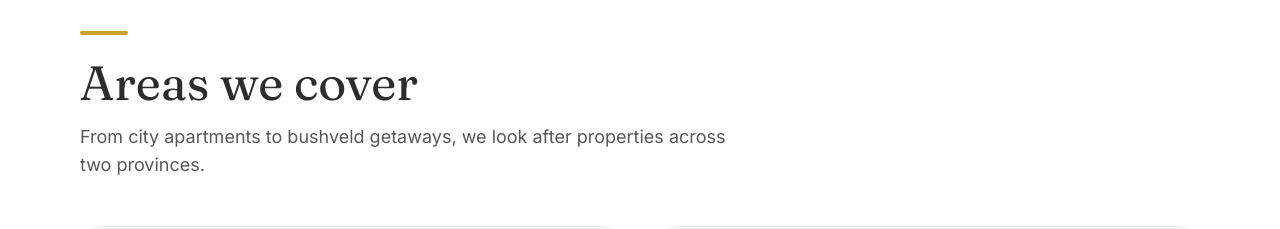
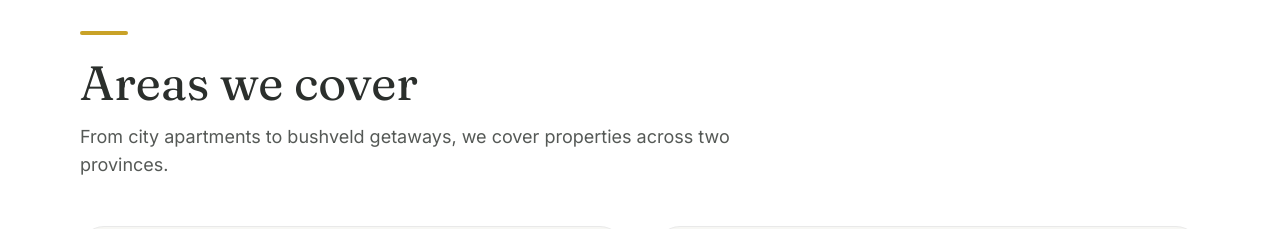
Before and after one commit to phumlamlotshwa/phumla-stays, a Next.js app: page / in a window 1280 px wide. Shown: the part 3280-3509 px from the top of the page. Built offline with nearby package versions, Linux system fonts and the light colour scheme.

Commit message:
little changes to areas we cover

```diff
--- a/src/components/Areas.tsx
+++ b/src/components/Areas.tsx
@@ -21,7 +21,7 @@ export default function Areas() {
           <div className="mb-6 h-1 w-12 rounded-full bg-gold" />
           <h2 className="font-serif text-3xl md:text-5xl">Areas we cover</h2>
           <p className="mt-4 text-lg text-charcoal/80">
-            From city apartments to bushveld getaways, we look after properties
+            From city apartments to bushveld getaways, we cover properties
             across two provinces.
           </p>
         </div>
--- a/src/components/FAQ.tsx
+++ b/src/components/FAQ.tsx
@@ -3,7 +3,7 @@ import { site, whatsappLink } from "@/lib/site";
 const faqs = [
   {
     question: "Which areas do you cover?",
-    answer: `We currently manage properties across ${site.serviceArea}, from city apartments to holiday homes.`,
+    answer: `We cover properties across ${site.serviceArea}, from city apartments to holiday homes.`,
   },
   {
     question: "Who pays for cleaning?",
@@ -11,9 +11,14 @@ const faqs = [
       "Guests pay a cleaning fee with every booking, and that covers the cleaner. It doesn't come out of your earnings or our commission.",
   },
   {
+    question: "What other costs will I pay?",
+    answer:
+      "As the owner, you cover your property's running costs: utilities, Wi-Fi, levies, insurance and repairs, plus consumables like toiletries and coffee, which we buy and you reimburse monthly with receipts. Any repair over R1 500 needs your approval first, except in an emergency.",
+  },
+  {
     question: "How do I get paid?",
     answer:
-      "Airbnb pays you directly. Our commission is either split automatically through Airbnb or invoiced monthly, whichever you prefer.",
+      "Airbnb pays you directly. Our commission is split off automatically through Airbnb's co-host payouts, so there's nothing extra for you to pay. Where that isn't available, we invoice you monthly instead.",
   },
   {
     question: "What happens if a guest damages something?",
@@ -36,7 +41,6 @@ const faqs = [
       "Give us 30 days' written notice. There are no cancellation fees, and we'll hand everything back to you in good order.",
   },
 ];
-
 export default function FAQ() {
   return (
     <section id="faq" className="scroll-mt-20 bg-white py-20 md:py-28">
```
